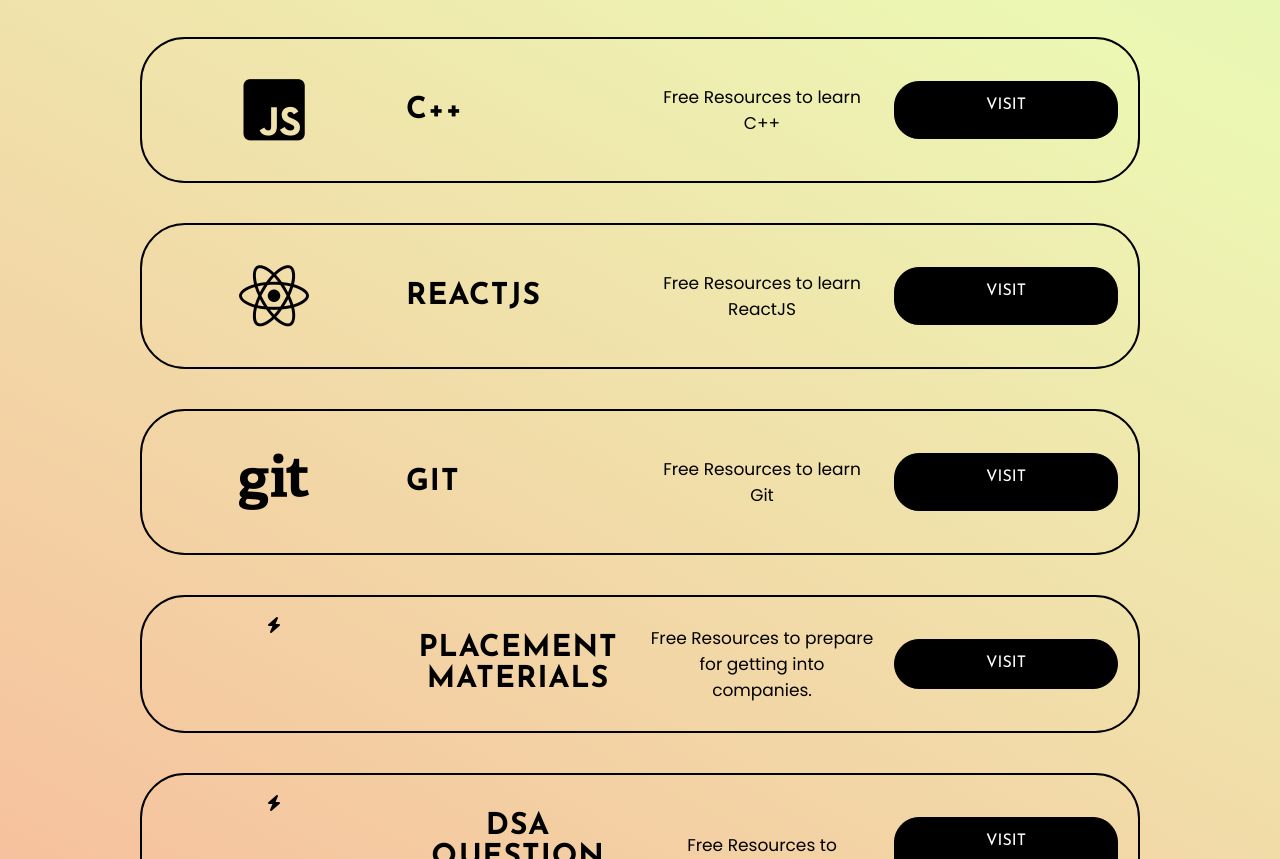
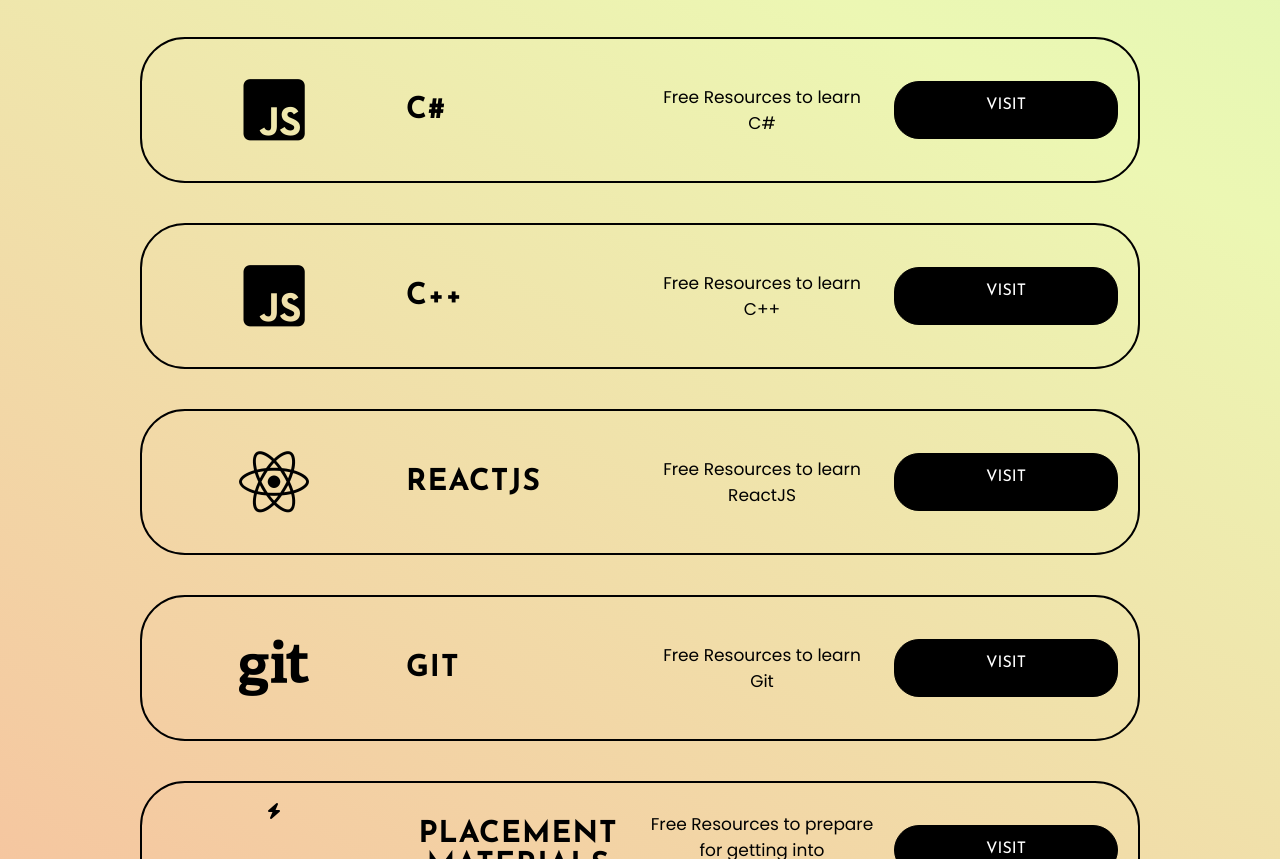
Before and after one commit to ayush-Shandilya/STILLLEARN, a plain HTML site: page index.html in a window 1280 px wide. Shown: the part 1291-2150 px from the top of the page. Drawn offline with Linux system fonts and the light colour scheme.

Commit message:
Added a new card
Added C# learning resources

```diff
--- a/index.html
+++ b/index.html
@@ -106,6 +106,16 @@
             <div class="content content-6">
                 <div class="fa-brands fa-square-js fab"></div>
                 <h2>
+                    C#
+                </h2>
+                <p>
+                    Free Resources to learn C#
+                </p>
+                <a href="C#.html">Visit</a>
+            </div>
+             <div class="content content-6">
+                <div class="fa-brands fa-square-js fab"></div>
+                <h2>
                     C++
                 </h2>
                 <p>
```
